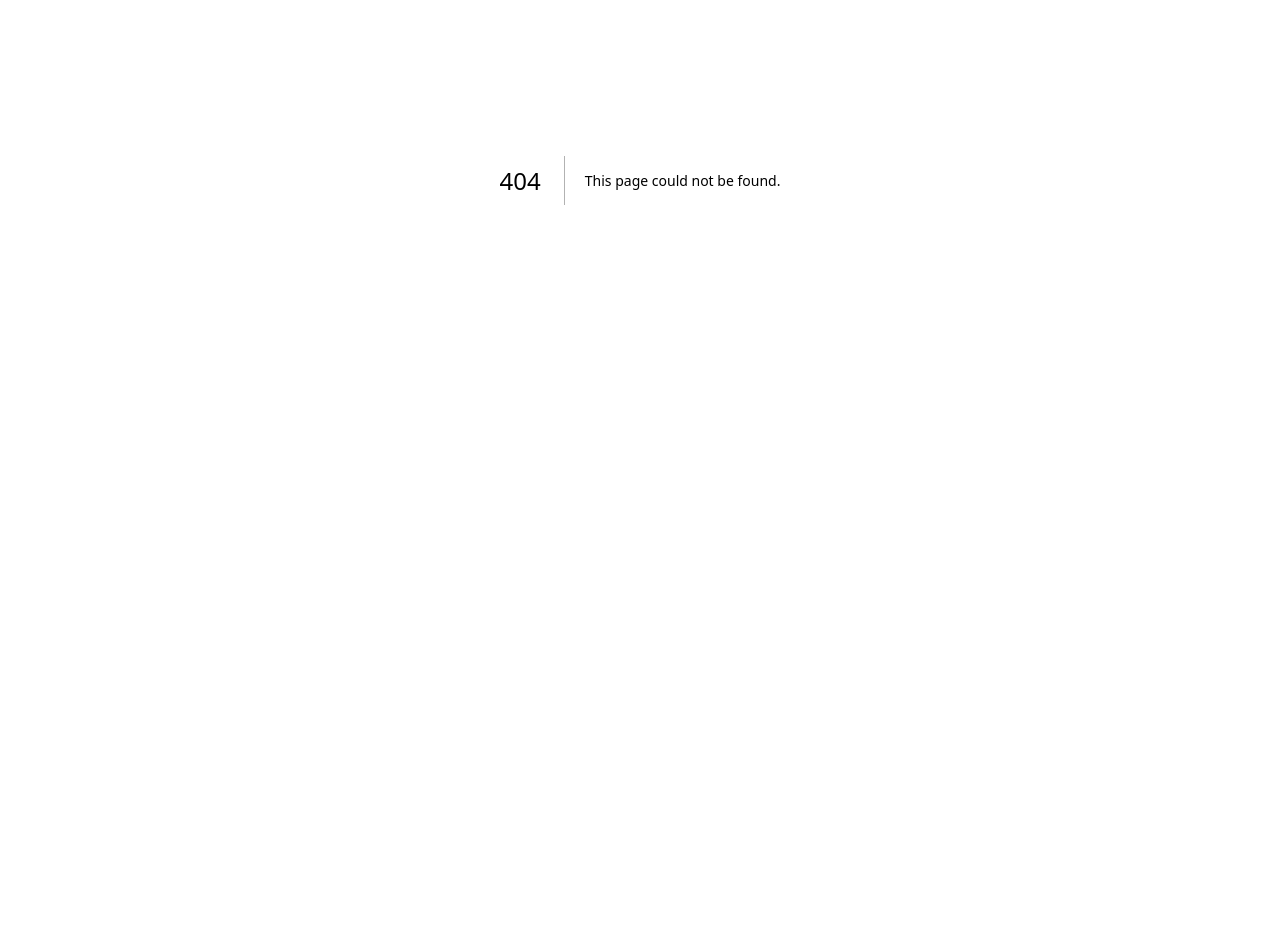
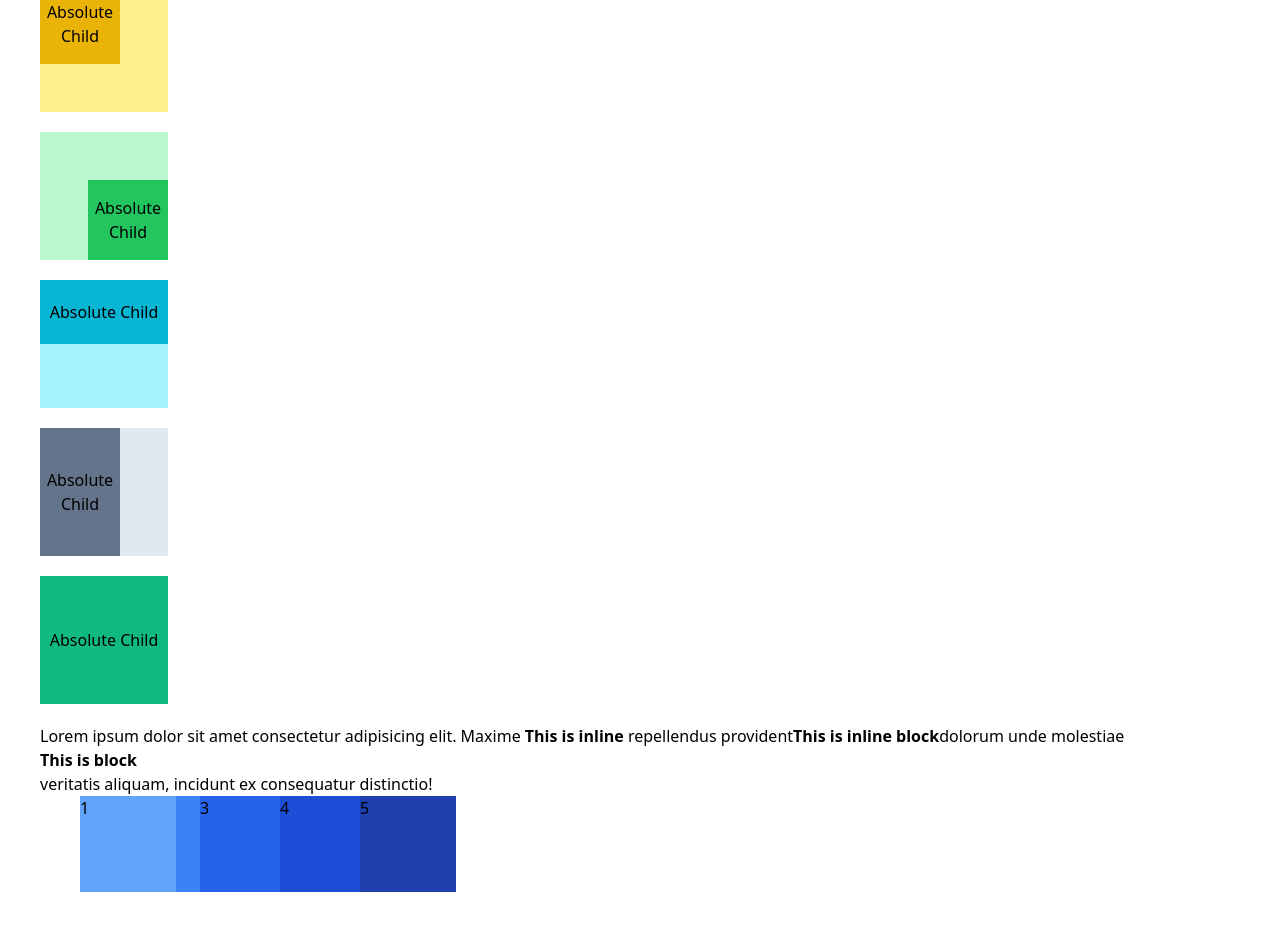
Before and after one commit to FranciscoMateusVG/tailwind-studies, a Next.js app: page /sandbox/layout-position in a window 1280 px wide. Before the commit this address had no page. Shown: the part 220-1150 px from the top of the page. Before the commit the page ends 800 px from the top, so only its background shows below. Built offline with nearby package versions, Linux system fonts and the light colour scheme.

Commit message:
layout and position

```diff
--- a/src/pages/sandbox/index.tsx
+++ b/src/pages/sandbox/index.tsx
@@ -54,7 +54,13 @@ const sandBoxLinks = [
   },
   {
     url: "/sandbox/width-height",
-    title: "Width and Height",
+    title: "Width & Height",
+    description:
+      "Just the basics - Everything you need to know to set up your database and authentication.",
+  },
+  {
+    url: "/sandbox/layout-position",
+    title: "Layout & Position",
     description:
       "Just the basics - Everything you need to know to set up your database and authentication.",
   },
--- /dev/null
+++ b/src/pages/sandbox/layout-position.tsx
@@ -0,0 +1,77 @@
+import { type NextPage } from "next";
+import Head from "next/head";
+
+const LayoutPosition: NextPage = () => {
+  return (
+    <>
+      <Head>
+        <title>Create T3 App</title>
+        <meta name="description" content="Generated by create-t3-app" />
+        <link rel="icon" href="/favicon.ico" />
+      </Head>
+      <main className="p-10">
+        {/* Positioning */}
+        <div className="relative mb-5 h-36 w-64 bg-red-200 ">
+          <div className="absolute bottom-0 right-0 flex h-24 w-24 flex-col justify-center bg-red-500">
+            <p className="p-1 text-center">Absolute Child</p>
+          </div>
+        </div>
+
+        {/* Top left corner */}
+        <div className="relative mb-5 flex h-32 w-32 bg-yellow-200">
+          <div className="absolute left-0 top-0 flex  h-20  w-20 flex-col justify-center bg-yellow-500">
+            <p className="p-1 text-center">Absolute Child</p>
+          </div>
+        </div>
+
+        {/* Bottom right corner */}
+        <div className="relative mb-5 h-32 w-32 bg-green-200">
+          <div className="absolute right-0 bottom-0 flex h-20 w-20  flex-col justify-center  bg-green-500">
+            <p className="h-auto p-1 text-center">Absolute Child</p>
+          </div>
+        </div>
+
+        {/* Span Top Edge */}
+        <div className="relative mb-5 h-32 w-32 bg-cyan-200">
+          <div className="absolute inset-x-0 top-0 flex h-16  flex-col justify-center  bg-cyan-500">
+            <p className="h-auto p-1 text-center">Absolute Child</p>
+          </div>
+        </div>
+        {/* Span Left Edge */}
+        <div className="relative mb-5 h-32 w-32 bg-slate-200">
+          <div className="absolute  inset-y-0  left-0 flex w-20  flex-col justify-center  bg-slate-500">
+            <p className="h-auto p-1 text-center">Absolute Child</p>
+          </div>
+        </div>
+        {/* Span All Edges */}
+        <div className="relative mb-5 h-32 w-32 bg-emerald-200">
+          <div className="absolute inset-x-0 inset-y-0 flex flex-col justify-center bg-emerald-500">
+            <p className="h-auto p-1 text-center">Absolute Child</p>
+          </div>
+        </div>
+        {/* Display Classes */}
+        <div>
+          Lorem ipsum dolor sit amet consectetur adipisicing elit. Maxime
+          <span className="inline font-bold"> This is inline </span>
+          repellendus provident
+          <span className="inline-block font-bold">This is inline block</span>
+          dolorum unde molestiae
+          <span className="block font-bold">This is block</span> veritatis
+          aliquam, incidunt ex consequatur distinctio!
+          <span className="hidden">This is HIDDDEN!</span>
+        </div>
+
+        {/* Z-Index */}
+        <div className="relative h-36">
+          <div className="absolute left-10 z-40 h-24 w-24 bg-blue-400">1</div>
+          <div className="absolute left-20 h-24 w-24 bg-blue-500">2</div>
+          <div className="absolute left-40 z-10 h-24 w-24 bg-blue-600">3</div>
+          <div className="absolute left-60 z-20 h-24 w-24 bg-blue-700">4</div>
+          <div className="absolute left-80 z-30 h-24 w-24 bg-blue-800">5</div>
+        </div>
+      </main>
+    </>
+  );
+};
+
+export default LayoutPosition;
--- a/src/pages/sandbox/width-height.tsx
+++ b/src/pages/sandbox/width-height.tsx
@@ -1,6 +1,5 @@
 import { type NextPage } from "next";
 import Head from "next/head";
-import Image from "next/image";
 
 const WidthHeight: NextPage = () => {
   return (
```
